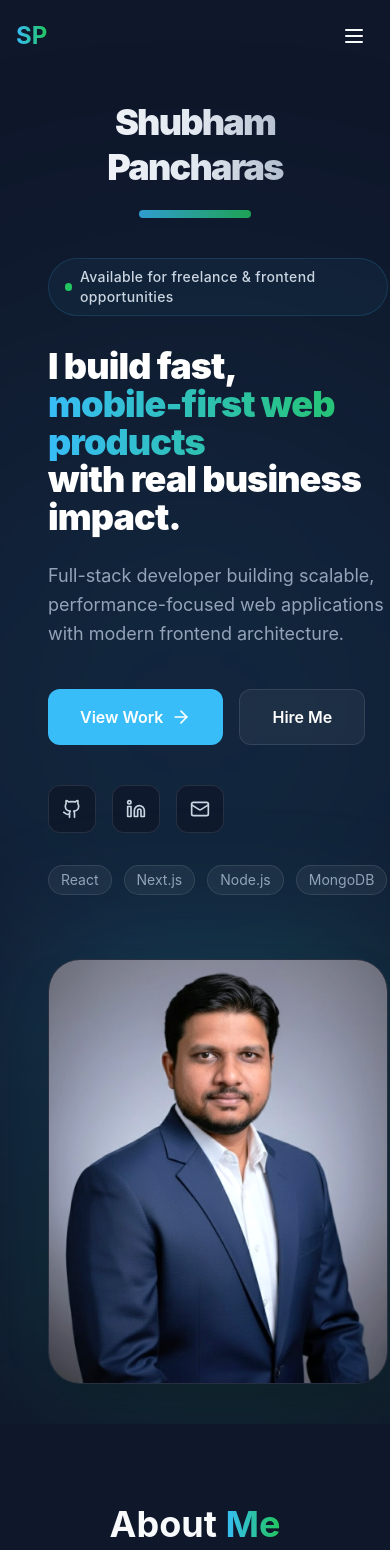
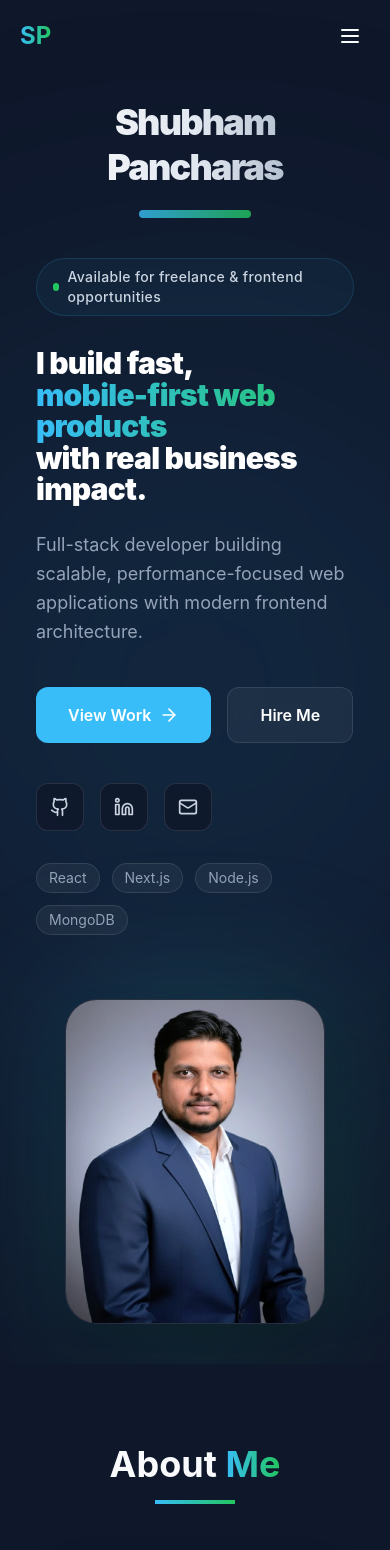
Before and after one commit to pancharasshubham/shubham_portfolio_v1, a React (Vite) app: page / in a window 390 px wide. Shown: the top 1550 px of the page. Built offline with nearby package versions, Linux system fonts and the light colour scheme.

Commit message:
feat: improve mobile hero layout and add SEO sitemap configuration

```diff
--- a/index.html
+++ b/index.html
@@ -25,6 +25,8 @@
 		<meta name="twitter:image" content="https://www.pancharasshubham.com/og-image.png" />
 
 		<title>Shubham Pancharas | Full-Stack Developer (MERN & Angular)</title>
+
+		<link rel="canonical" href="https://pancharasshubham.com/"/>
 	</head>
 	<body>
 		<div id="root"></div>
--- a/src/components/Header.jsx
+++ b/src/components/Header.jsx
@@ -40,7 +40,7 @@ const Header = () => {
         isScrolled ? 'bg-[#1E293B]/95 backdrop-blur-md shadow-lg' : 'bg-transparent'
       }`}
     >
-      <nav className="container mx-auto px-4 py-4">
+      <nav className="max-w-7xl mx-auto px-5 md:px-8 py-4">
         <div className="flex items-center justify-between">
           <motion.div
             whileHover={{ scale: 1.05 }}
--- a/src/components/Hero.jsx
+++ b/src/components/Hero.jsx
@@ -13,7 +13,7 @@ const Hero = () => {
     <section id="hero" className="min-h-screen flex flex-col justify-center px-4 pt-20 pb-10 relative overflow-hidden">
       <div className="absolute top-1/2 left-1/2 -translate-x-1/2 -translate-y-1/2 w-[720px] h-[720px] bg-[#38BDF8]/10 rounded-full blur-[150px] pointer-events-none" />
 
-      <div className="container mx-auto max-w-6xl relative z-10">
+      <div className="max-w-7xl mx-auto px-5 md:px-8 relative z-10">
         <motion.div
           initial={{ opacity: 0, y: -20 }}
           animate={{ opacity: 1, y: 0 }}
@@ -43,7 +43,7 @@ const Hero = () => {
         </div>
 
         {/* Main Heading */}
-        <h1 className="mt-8 text-4xl md:text-2xl lg:text-5xl font-black tracking-tight leading-[1.05] text-white">
+        <h1 className="mt-8 text-3xl sm:text-4xl lg:text-5xl font-black tracking-tight leading-[1.05] text-white">
           I build fast,
           <span className="block text-transparent bg-clip-text bg-gradient-to-r from-[#38BDF8] to-[#22C55E]">
             mobile-first web products
@@ -131,7 +131,7 @@ const Hero = () => {
             transition={{ duration: 0.8, delay: 0.2 }}
             className="relative flex justify-center md:justify-end"
           >
-            <div className="relative w-[340px] md:w-[420px] aspect-[4/5] mx-auto">
+            <div className="relative w-[260px] sm:w-[300px] md:w-[420px] aspect-[4/5] mx-auto">
 
               {/* Background Glow */}
               <div className="absolute inset-0 rounded-[2rem] bg-gradient-to-br from-[#38BDF8]/20 to-[#22C55E]/20 blur-3xl scale-105" />
--- a/src/index.css
+++ b/src/index.css
@@ -20,6 +20,14 @@ body {
   color: #F8FAFC;
 }
 
+html,
+body,
+#root {
+  width: 100%;
+  max-width: 100%;
+  overflow-x: hidden;
+}
+
 html {
   scroll-behavior: smooth;
 }
```
Also changed, not shown: public/robots.txt (added), 1 other file (tests, documents, lock files or other folders).
